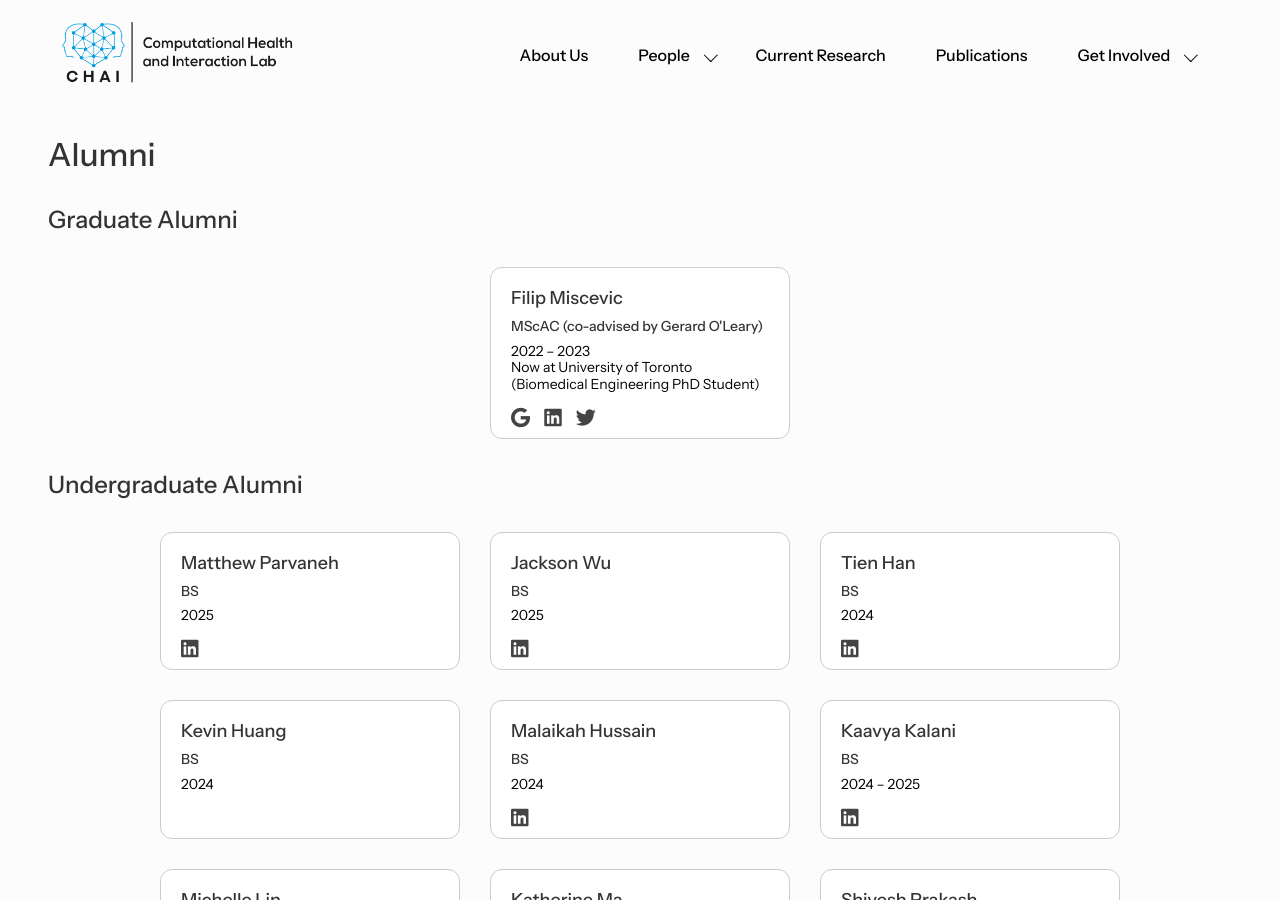
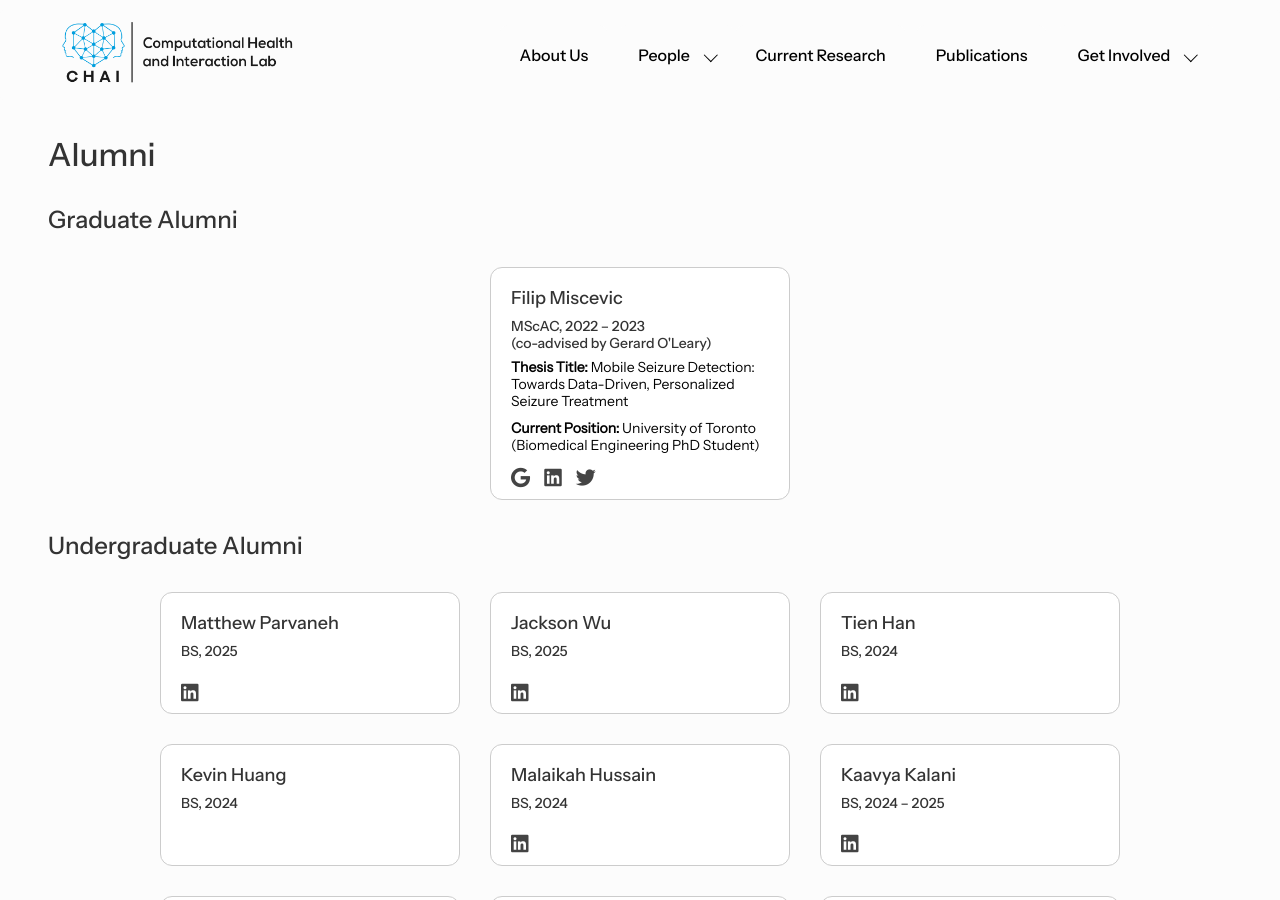
Before and after one commit to chai-toronto/chai-toronto.github.io, a Jekyll site: the page built from alumni/index.html, in a window 1280 px wide and 900 px high. Built offline with Jekyll 4.4.1, drawn with Linux system fonts in a browser that asks for light colours; some of the changed text lies outside the part shown.

Commit message:
cleaning up alumni page

```diff
--- a/_data/members.yml
+++ b/_data/members.yml
@@ -255,7 +255,9 @@
   topic: Wearables for animal health
   coadvisor: Gerard O'Leary
   active: false
-  new_job: University of Toronto (Biomedical Engineering PhD Student)
+  thesis: "Mobile Seizure Detection: Towards Data-Driven, Personalized Seizure Treatment"
+  nowat: University of Toronto (Biomedical Engineering PhD Student)
+
 
 # Undergrad Alumni
 - id: matthew_parvaneh
--- a/_includes/alumni_grid.html
+++ b/_includes/alumni_grid.html
@@ -9,21 +9,23 @@
 	          {{ member.name }}
 	        </div>
 	        <div class="persona-degree">
-	          {{ member.degree }}
-	          {% if member.coadvisor and include.is_grad == 'True' %}
-                (co-advised by {% include author_list.html authors=member.coadvisor %})
-              {% endif %}
-	        </div>
-	        <div class="persona-description">
+	          {{ member.degree }},
 	          {% if member.startyear != member.endyear %}
 	            {{ member.startyear }} – {{ member.endyear }}
 	          {% else %}
 	            {{ member.startyear }}
 	          {% endif %}
+	          <br/>
+	          {% if member.coadvisor and include.is_grad == 'True' %}
+                (co-advised by {% include author_list.html authors=member.coadvisor %})
+              {% endif %}
 	        </div>
-	        {% if member.new_job and include.is_grad == 'True' %}
+	        {% if include.is_grad == 'True' %}
+	        	<div class="persona-description" style="padding: 0 0 10px 0">
+	          		<b>Thesis Title:</b> {{ member.thesis }}
+	          	</div>
 	        	<div class="persona-description">
-	          		Now at {{ member.new_job }}
+	          		<b>Current Position:</b> {{ member.nowat }}
 	          	</div>
 	        {% endif %}
 	      </div>
```
